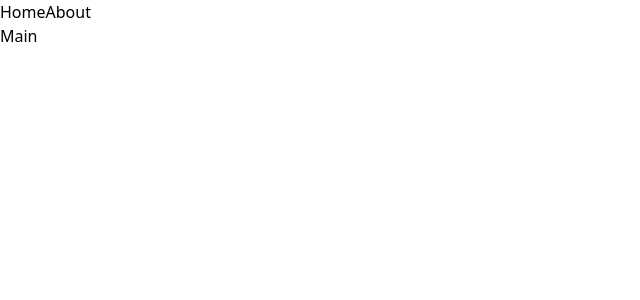
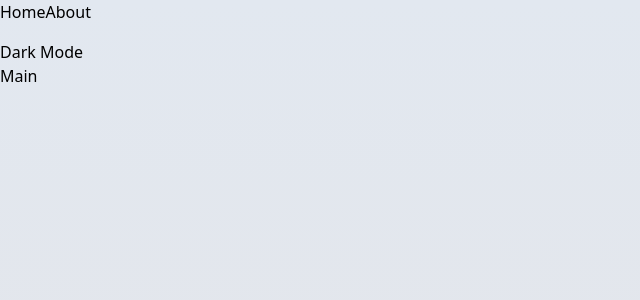
Before and after one commit to JanEberlein/JanEberlein, a Vue app: page / in a window 1280 px wide. Shown: the top 300 px of the page, without its empty margins (0-640 px from the left). Built offline with nearby package versions, Linux system fonts and the light colour scheme.

Commit message:
adds dark mode

```diff
--- a/package.json
+++ b/package.json
@@ -11,6 +11,7 @@
     "format": "prettier --write src/"
   },
   "dependencies": {
+    "@vueuse/core": "^10.7.2",
     "vue": "^3.4.15",
     "vue-router": "^4.2.5"
   },
--- a/src/App.vue
+++ b/src/App.vue
@@ -1,9 +1,13 @@
 <script setup>
 import { RouterLink, RouterView } from 'vue-router'
+import DarkModeSelector from '@/components/DarkModeSelector.vue'
 </script>
 
 <template>
-  <header>
+  <div
+    class="w-screen h-screen bg-gradient-to-b from-slate-200 to-zinc-200 dark:from-slate-800 dark:to-zinc-800"
+  >
+    <header class="flex h-10 max-w-md w-full">
       <div>
         <nav>
           <RouterLink to="/">Home</RouterLink>
@@ -12,5 +16,16 @@ import { RouterLink, RouterView } from 'vue-router'
       </div>
     </header>
 
+    <DarkModeSelector> </DarkModeSelector>
+
+
+
     <RouterView />
+  </div>
 </template>
+
+<style>
+html.dark {
+  color-scheme: dark;
+}
+</style>
--- /dev/null
+++ b/src/components/DarkModeSelector.vue
@@ -0,0 +1,13 @@
+<script setup>
+import { useDark, useToggle } from '@vueuse/core'
+
+
+const isDark = useDark()
+const toggleDark = useToggle(isDark)
+</script>
+
+<template>
+  <div>
+    <button @click="toggleDark()">Dark Mode</button>
+  </div>
+</template>
--- a/tailwind.config.js
+++ b/tailwind.config.js
@@ -1,5 +1,6 @@
 /** @type {import('tailwindcss').Config} */
 export default {
+  darkMode: "class",
   content: ["./src/**/*.{html,js,vue}"],
   theme: {
     extend: {},
```
Also changed, not shown: 1 other file (tests, documents, lock files or other folders). Lines whose indentation alone changed are shown as unchanged.
